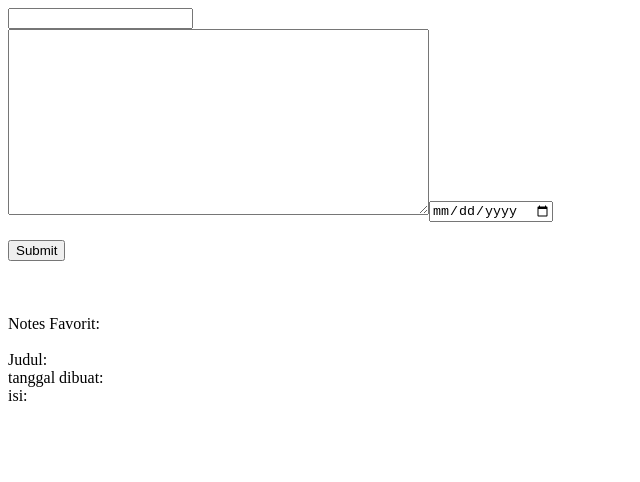
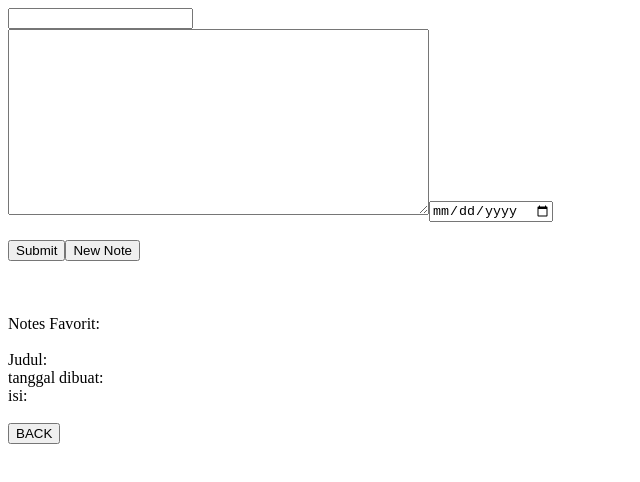
Before and after one commit to PlzCarryMe/angular-latihancomponent, an Angular app: page /favourite in a window 1280 px wide. Shown: the top 482 px of the page, without its empty margins (0-640 px from the left). Built offline with nearby package versions, Linux system fonts and the light colour scheme.

Commit message:
5 files modified

```diff
--- a/src/app/app.component.html
+++ b/src/app/app.component.html
@@ -2,5 +2,6 @@
 <textarea rows="12" cols="50" [(ngModel)]="isi"></textarea>
 <input type="date" [(ngModel)]="tanggal" /> <br /><br />
 <button (click)="opennote()">Submit</button>
+ <button (click)="newnote()">New Note</button>
 <br><br><br><br>
 <router-outlet></router-outlet>
--- a/src/app/app.component.ts
+++ b/src/app/app.component.ts
@@ -8,9 +8,7 @@ import { GlobalvarService } from "./globalvar.service";
   styleUrls: ["./app.component.css"]
 })
 export class AppComponent {
-  constructor(private router: Router, public globalvar: GlobalvarService) {
-
-  }
+  constructor(private router: Router, public globalvar: GlobalvarService) {}
 
   judul = "";
   isi = "";
@@ -24,4 +22,7 @@ export class AppComponent {
     this.router.navigate(["/detail/"]);
   }
 
+  newnote() {
+    this.router.navigate([""]);
+  }
 }
--- a/src/app/detail/detail.component.html
+++ b/src/app/detail/detail.component.html
@@ -1,7 +1,8 @@
+Detail Notes <br><br>
 Judul: {{paramjudul}}
 <br />
 tanggal dibuat: {{paramtanggal}}
 <br />
-isi: {{paramisi}}
+{{paramisi}}
 <br /><br />
 <button (click)="openfavourite()">add to favourite</button>
--- a/src/app/favourite/favourite.component.html
+++ b/src/app/favourite/favourite.component.html
@@ -4,3 +4,5 @@ Judul: {{paramjudul}}
 tanggal dibuat: {{paramtanggal}}
 <br />
 isi: {{paramisi}}
+<br><br>
+<button (click)="back()">BACK</button>
--- a/src/app/favourite/favourite.component.ts
+++ b/src/app/favourite/favourite.component.ts
@@ -1,5 +1,6 @@
 import { Component, OnInit } from '@angular/core';
 import { GlobalvarService } from "../globalvar.service";
+import { Router } from "@angular/router";
 
 @Component({
   selector: 'app-favourite',
@@ -8,7 +9,7 @@ import { GlobalvarService } from "../globalvar.service";
 })
 export class FavouriteComponent implements OnInit {
 
-  constructor( public globalvar: GlobalvarService) { }
+  constructor( public globalvar: GlobalvarService, private router: Router) { }
 
 paramtanggal;
 paramisi;
@@ -20,4 +21,8 @@ paramjudul;
     this.paramisi = this.globalvar.getisi();
   }
 
+  back(){
+    this.router.navigate(["/detail/"]);
+  }
+
 }
```
